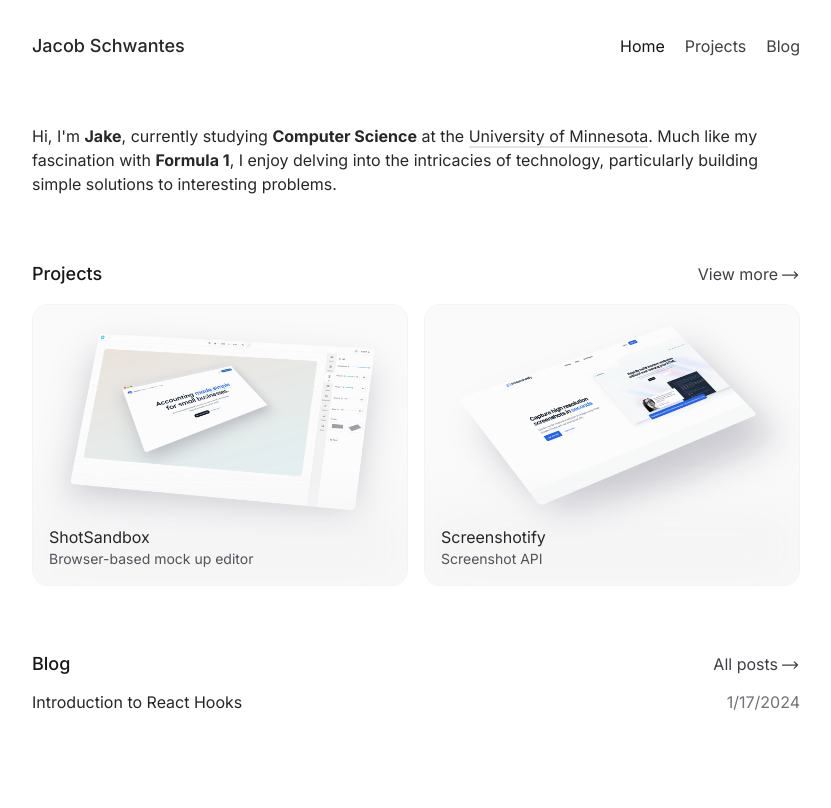
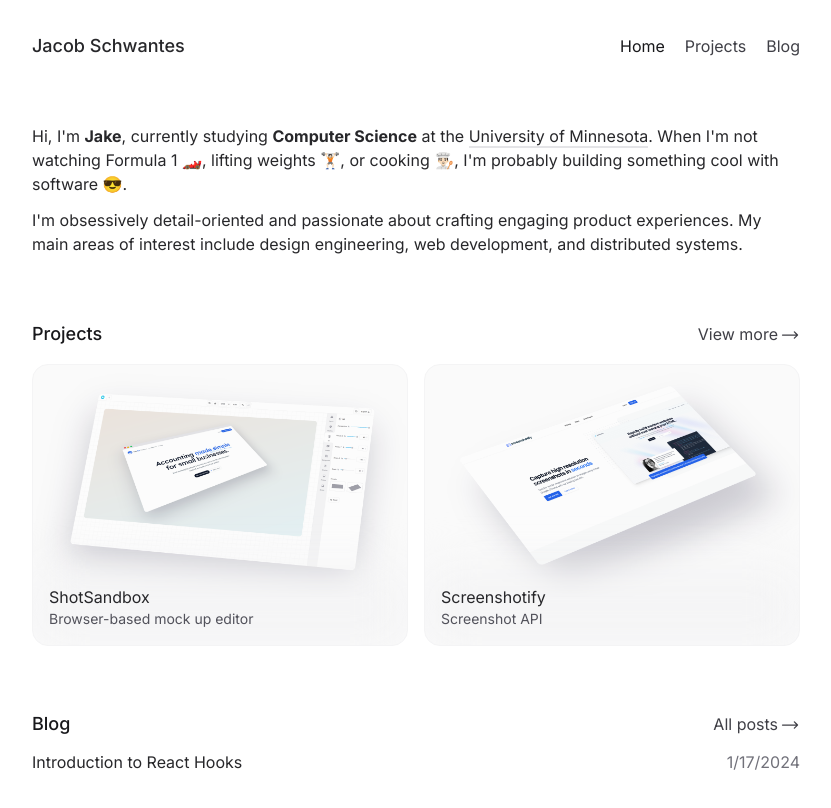
Before and after one commit to jacobschwantes/personal-portfolio, a Next.js app: page / in a window 1280 px wide. Shown: the top 808 px of the page, without its empty margins (224-1055 px from the left). Built offline with nearby package versions, Linux system fonts and the light colour scheme.

Commit message:
update about, limit projects

```diff
--- a/src/app/page.tsx
+++ b/src/app/page.tsx
@@ -30,9 +30,14 @@ export default async function Home() {
 					<UnderlineLink href="https://twin-cities.umn.edu/">
 						University of Minnesota
 					</UnderlineLink>
-					. Much like my fascination with <strong>Formula 1</strong>, I enjoy
-					delving into the intricacies of technology, particularly building
-					simple solutions to interesting problems.
+					. When I&apos;m not watching Formula 1 🏎️, lifting weights 🏋🏻, or
+					cooking 👨🏻‍🍳, I&apos;m probably building something cool with software
+					😎.
+				</p>
+				<p className="dark:text-zinc-300 text-zinc-800">
+					I&apos;m obsessively detail-oriented and passionate about crafting
+					engaging product experiences. My main areas of interest include design
+					engineering, web development, and distributed systems.
 				</p>
 			</section>
 
@@ -42,7 +47,7 @@ export default async function Home() {
 					buttonLabel="View more"
 					href="/projects"
 				/>
-				<Projects />
+				<Projects limit={2} />
 			</section>
 
 			<section className="gap-1 flex flex-col">
```
